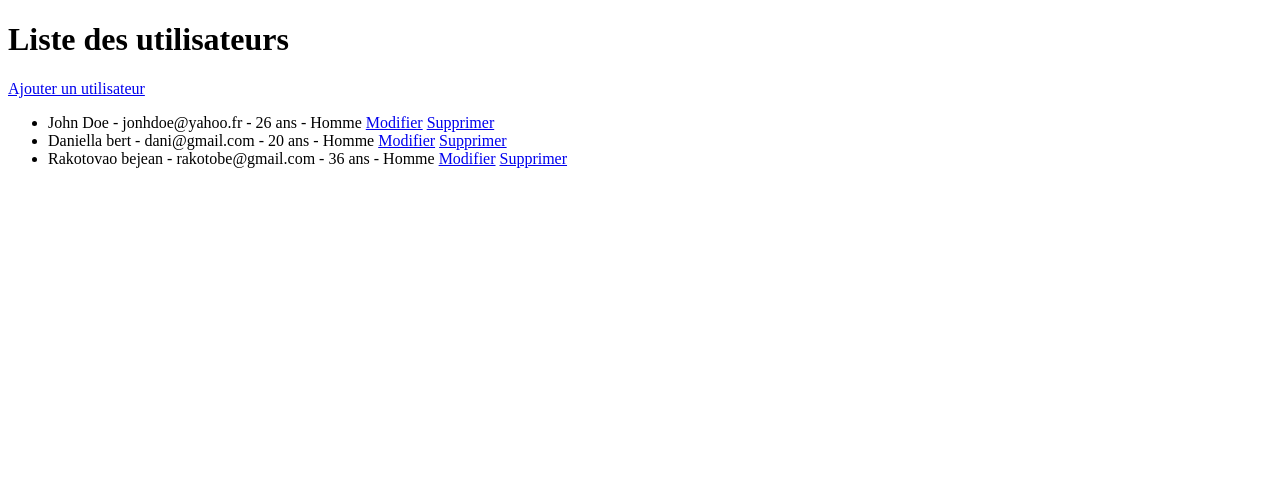
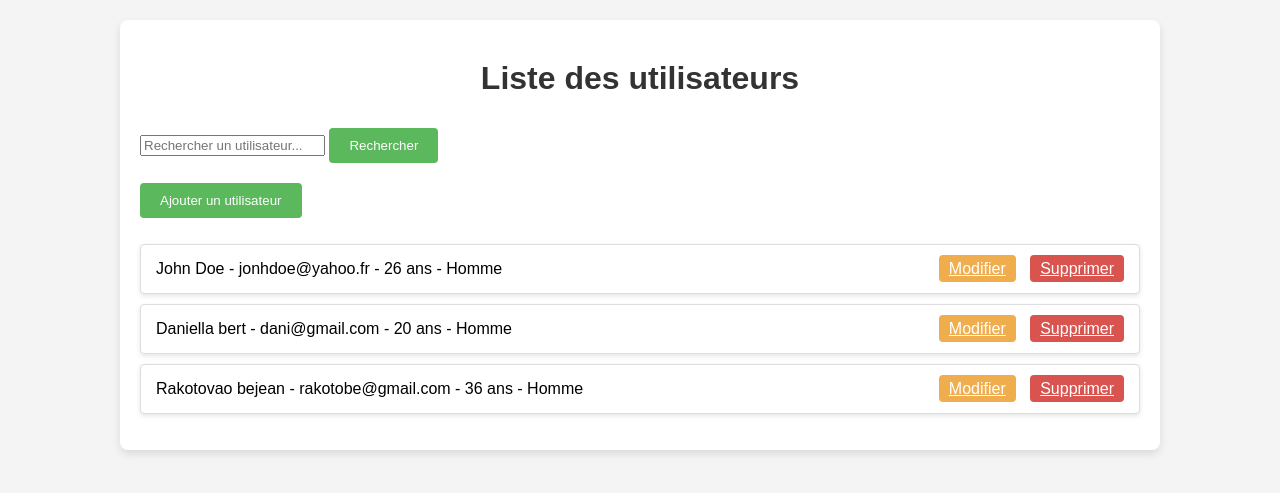
Before and after one commit to fabioramefiarison/simplecrud, a Django app: page / in a window 1280 px wide. Shown: the top 493 px of the page. Run offline with Django 5.2, Linux system fonts and the light colour scheme; data comes from the database, SQL or seed files in the repository; both versions use the stored data as it was after the commit.

Commit message:
ajout style

```diff
--- /dev/null
+++ b/static/css/styles.css
@@ -0,0 +1,91 @@
+/* styles.css */
+body {
+   font-family: Arial, sans-serif;
+   background-color: #f4f4f4;
+   margin: 0;
+   padding: 0;
+}
+
+h1 {
+   color: #333;
+   text-align: center;
+   margin-top: 20px;
+}
+
+/* Style pour les boutons, cohérent avec l'ajout */
+button {
+   background-color: #5cb85c;
+   color: white;
+   padding: 10px 20px;
+   border: none;
+   border-radius: 4px;
+   cursor: pointer;
+   margin: 10px 0;
+   display: inline-block;
+}
+
+button:hover {
+   background-color: #4cae4c;
+}
+
+/* Styles de la liste des utilisateurs */
+.container {
+   width: 80%;
+   max-width: 1000px;
+   margin: 20px auto;
+   padding: 20px;
+   background-color: #fff;
+   box-shadow: 0 4px 8px rgba(0, 0, 0, 0.1);
+   border-radius: 8px;
+}
+
+ul {
+   list-style-type: none;
+   padding: 0;
+}
+
+ul li {
+   background-color: #fff;
+   padding: 15px;
+   margin-bottom: 10px;
+   border: 1px solid #ddd;
+   border-radius: 4px;
+   display: flex;
+   justify-content: space-between;
+   align-items: center;
+   box-shadow: 0 2px 5px rgba(0, 0, 0, 0.1);
+}
+
+ul li:hover {
+   background-color: #f9f9f9;
+}
+
+ul li a {
+   background-color: #0275d8;
+   color: white;
+   padding: 5px 10px;
+   border-radius: 4px;
+   text-decoration: none !;
+}
+
+ul li a:hover {
+   background-color: #025aa5;
+}
+
+/* Modifier et supprimer les boutons */
+ul li a.modify {
+   background-color: #f0ad4e;
+   margin-right: 10px;
+}
+
+ul li a.modify:hover {
+   background-color: #ec971f;
+}
+
+ul li a.delete {
+   background-color: #d9534f;
+}
+
+ul li a.delete:hover {
+   background-color: #c9302c;
+}
--- a/utilisateurs/templates/utilisateurs/ajouter.html
+++ b/utilisateurs/templates/utilisateurs/ajouter.html
@@ -2,6 +2,9 @@
 <html>
 <head>
     <title>Ajouter un utilisateur</title>
+    <!-- Charger les fichiers statiques -->
+    {% load static %}
+    <link rel="stylesheet" href="{% static 'css/styles.css' %}">
 </head>
 <body>
     <h1>Ajouter un utilisateur</h1>
--- a/utilisateurs/templates/utilisateurs/liste.html
+++ b/utilisateurs/templates/utilisateurs/liste.html
@@ -1,19 +1,40 @@
 <!DOCTYPE html>
-<html>
+<html lang="fr">
 <head>
+    <meta charset="UTF-8">
+    <meta name="viewport" content="width=device-width, initial-scale=1.0">
     <title>Liste des utilisateurs</title>
+    <!-- Charger les fichiers statiques -->
+    {% load static %}
+    <link rel="stylesheet" href="{% static 'css/styles.css' %}">
 </head>
 <body>
-    <h1>Liste des utilisateurs</h1>
-    <a href="{% url 'ajouter_utilisateur' %}">Ajouter un utilisateur</a>
-    <ul>
-        {% for utilisateur in utilisateurs %}
-            <li>
-                {{ utilisateur.nom }} {{ utilisateur.prenom }} - {{ utilisateur.email }} - {{ utilisateur.age }} ans - {{ utilisateur.sexe }}
-                <a href="{% url 'modifier_utilisateur' utilisateur.id %}">Modifier</a>
-                <a href="{% url 'supprimer_utilisateur' utilisateur.id %}">Supprimer</a>
-            </li>
-        {% endfor %}
-    </ul>
+    <div class="container">
+        <h1>Liste des utilisateurs</h1>
+
+        <!-- Formulaire de recherche -->
+        <form method="GET" action="" class="search-form">
+            <input type="text" name="recherche" placeholder="Rechercher un utilisateur..." value="{{ recherche }}" id="search-bar">
+            <button type="submit">Rechercher</button>
+        </form>
+
+        <a href="{% url 'ajouter_utilisateur' %}">
+            <button class="add-user-btn">Ajouter un utilisateur</button>
+        </a>
+
+        <ul class="utilisateurs-list">
+            {% for utilisateur in utilisateurs %}
+                <li class="utilisateur-item">
+                    <span>{{ utilisateur.nom }} {{ utilisateur.prenom }} - {{ utilisateur.email }} - {{ utilisateur.age }} ans - {{ utilisateur.sexe }}</span>
+                    <div class="user-actions">
+                        <a href="{% url 'modifier_utilisateur' utilisateur.id %}" class="modify">Modifier</a>
+                        <a href="{% url 'supprimer_utilisateur' utilisateur.id %}" class="delete">Supprimer</a>
+                    </div>
+                </li>
+            {% empty %}
+                <li>Aucun utilisateur trouvé.</li>
+            {% endfor %}
+        </ul>
+    </div>
 </body>
 </html>
--- a/utilisateurs/templates/utilisateurs/modifier.html
+++ b/utilisateurs/templates/utilisateurs/modifier.html
@@ -1,6 +1,10 @@
 <!DOCTYPE html>
 <html>
 <head>
+  <title>Ajouter un utilisateur</title>
+    <!-- Charger les fichiers statiques -->
+    {% load static %}
+    <link rel="stylesheet" href="{% static 'css/styles.css' %}">
     <title>Modifier un utilisateur</title>
 </head>
 <body>
--- a/utilisateurs/templates/utilisateurs/supprimer.html
+++ b/utilisateurs/templates/utilisateurs/supprimer.html
@@ -1,9 +1,13 @@
 <!DOCTYPE html>
 <html>
 <head>
+<!-- Charger les fichiers statiques -->
+    {% load static %}
+    <link rel="stylesheet" href="{% static 'css/styles.css' %}">
     <title>Supprimer un utilisateur</title>
 </head>
 <body>
+
     <h1>Supprimer {{ utilisateur.nom }}</h1>
     <form method="post">
         {% csrf_token %}
--- a/utilisateurs/views.py
+++ b/utilisateurs/views.py
@@ -2,9 +2,17 @@ from django.shortcuts import render, redirect, get_object_or_404
 from .models import Utilisateur
 from .forms import UtilisateurForm
 
+from django.shortcuts import render
+from .models import Utilisateur
+
 def liste_utilisateurs(request):
+    recherche = request.GET.get('recherche', '')  # Récupère la valeur du champ de recherche
     utilisateurs = Utilisateur.objects.all()
-    return render(request, 'utilisateurs/liste.html', {'utilisateurs': utilisateurs})
+
+    if recherche:
+        utilisateurs = utilisateurs.filter(nom__icontains=recherche)  # Filtre les utilisateurs par le nom
+
+    return render(request, 'utilisateurs/liste.html', {'utilisateurs': utilisateurs, 'recherche': recherche})
 
 def ajouter_utilisateur(request):
     if request.method == 'POST':
```
Also changed, not shown: gestion_utilisateur/settings.py (+5 -2 lines), utilisateurs/templates/404.html (added, +11 -0 lines), db.sqlite3.
